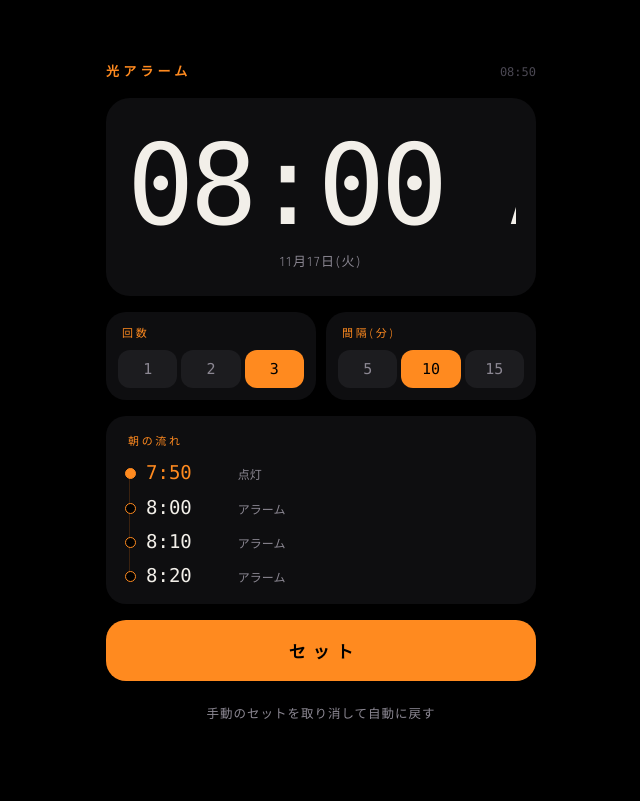
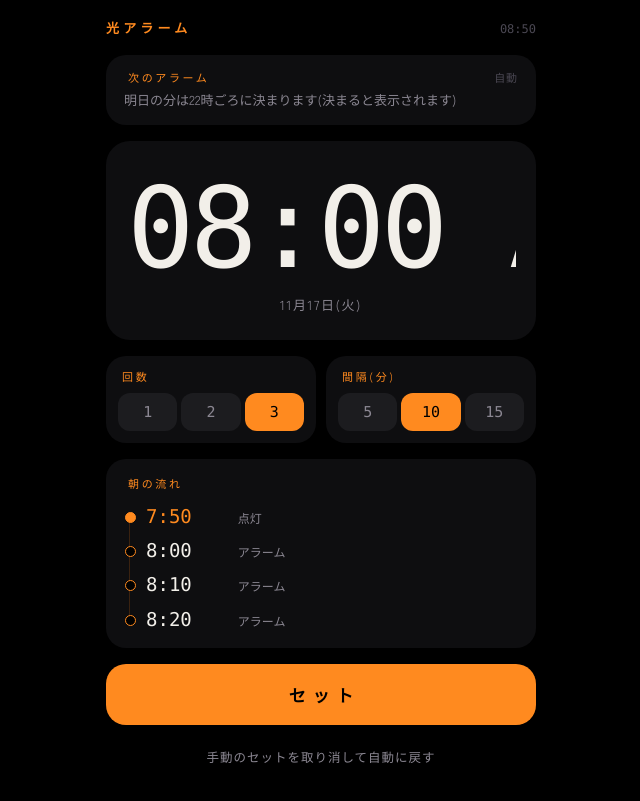
Before and after one commit to Yoppieee/hikari-alarm, a plain HTML site: page index.html in a window 1280 px wide. Shown: the whole page, without its empty margins (319-959 px from the left). Drawn offline with Linux system fonts and the light colour scheme; a web font is replaced by a local one.

Commit message:
ページに「次のアラーム」の表示を追加(手動の控え→plan.txtの順)
Co-Authored-By: Claude Opus 5.5 <noreply@anthropic.com>
Claude-Session: https://claude.ai/code/session_017vA1TfJoVAw5RPwfDsUXd4

```diff
--- a/index.html
+++ b/index.html
@@ -80,6 +80,13 @@ h1{margin:0;font-size:13px;font-weight:700;letter-spacing:.32em;color:var(--embe
 .cancel{display:block;text-align:center;text-decoration:none;color:var(--mute);font-size:12.5px;padding:6px 0;letter-spacing:.08em}
 .note{margin:0;font-size:11.5px;color:var(--faint);line-height:1.8}
 
+/* 次のアラーム(何もしなければ鳴る予定) */
+.next{background:var(--panel);border-radius:20px;padding:14px 18px 16px;display:flex;flex-direction:column;gap:4px}
+.next .lab{display:flex;justify-content:space-between;gap:8px}
+.next .src{color:var(--faint);letter-spacing:.08em}
+.next .val{font:500 17px var(--digit);font-variant-numeric:tabular-nums;color:var(--ink);word-break:keep-all;overflow-wrap:anywhere}
+.next .val.dim{font:400 13px var(--body);color:var(--mute)}
+
 /* 結果の表示(ショートカットから戻ってきたとき) */
 .result{border-radius:16px;padding:12px 16px;font-size:14px;font-weight:500;text-align:center;
   background:var(--ember-dim);color:var(--ember)}
@@ -98,6 +105,11 @@ button:focus-visible,#t:focus-visible,.go:focus-visible{outline:2px solid var(--
   </header>
 
   <div class="result" id="result" role="status" hidden></div>
+
+  <section class="next" id="next" aria-live="polite" hidden>
+    <span class="lab"><span>次のアラーム</span><span class="src" id="nextsrc"></span></span>
+    <span class="val" id="nextval"></span>
+  </section>
 
   <section class="stage" aria-label="1回目の時刻">
     <input id="t" type="time" value="08:00" step="300" aria-label="1回目の時刻">
@@ -217,6 +229,7 @@ button:focus-visible,#t:focus-visible,.go:focus-visible{outline:2px solid var(--
         dark ? hue(8, liv2, "groups/81/action", {bri:203, ct:250, transitiontime:6000}) : "-"
       ].join("\n");
     }
+    lastManual = {first: times[0].getTime(), text: (b.getMonth()+1)+"/"+b.getDate()+"("+W[b.getDay()]+") "+times.map(hm).join("/")+"・光"+hm(ls)};
     $("go").href = "shortcuts://x-callback-url/run-shortcut?name="+encodeURIComponent(SC)+"&input=text&text="+encodeURIComponent(payload);
     try{ localStorage.setItem("hikari-alarm", JSON.stringify({count:state.count,gap:state.gap,time:t.value})); }catch(e){}
   }
@@ -224,10 +237,41 @@ button:focus-visible,#t:focus-visible,.go:focus-visible{outline:2px solid var(--
   // 取り消し:☀️に「取消」だけを渡す(manual.txtを空にし、Watch起床の予定を消す。アラームは次の自動実行で入れ替わる)
   $("cancel").href = "shortcuts://x-callback-url/run-shortcut?name="+encodeURIComponent(SC)+"&input=text&text="+encodeURIComponent("取消");
 
+  // 次のアラームの表示。手動はこのページでセットした内容(端末に控える)、自動は plan.txt を読む
+  let lastManual = null;
+  $("go").addEventListener("click", () => { try{ if(lastManual) localStorage.setItem("hikari-manual", JSON.stringify(lastManual)); }catch(e){} setTimeout(showNext, 500); });
+  $("cancel").addEventListener("click", () => { try{ localStorage.removeItem("hikari-manual"); }catch(e){} setTimeout(showNext, 500); });
+  function setNext(src, val, dim){
+    $("nextsrc").textContent = src; $("nextval").textContent = val;
+    $("nextval").classList.toggle("dim", !!dim); $("next").hidden = false;
+  }
+  async function showNext(){
+    const now = new Date();
+    try{ const m = JSON.parse(localStorage.getItem("hikari-manual")||"null");
+         if(m && m.first > now.getTime()){ setNext("手動", m.text); return; } }catch(e){}
+    let lines;
+    try{
+      const r = await fetch("plan.txt?t="+Date.now(), {cache:"no-store"});
+      if(!r.ok) throw 0;
+      lines = (await r.text()).split("\n").map(x => x.trim());
+    }catch(e){ $("next").hidden = true; return; }
+    const today = new Date(now); today.setHours(0,0,0,0);
+    const md = (lines[4]||"").match(/^(\d{1,2})\/(\d{1,2})/);
+    let day = null;
+    if(md){ day = new Date(now.getFullYear(), +md[1]-1, +md[2]);
+            if(day - today < -180*86400000) day.setFullYear(day.getFullYear()+1); }
+    const first = (lines[1]||"").split(",")[0];
+    let fresh = false;
+    if(first && first !== "-"){ const f = new Date(first); fresh = !isNaN(f) && f > now; }
+    else if(day){ fresh = day > today || (+day === +today && now.getHours() < 12); }
+    if(fresh) setNext("自動", lines[4] || "");
+    else setNext("自動", "明日の分は22時ごろに決まります(決まると表示されます)", true);
+  }
+
   t.addEventListener("input", () => { autoDay(); render(); });
   $("cnt").addEventListener("click", e => { const b=e.target.closest("button"); if(b){ state.count=+b.dataset.v; render(); }});
   $("gap").addEventListener("click", e => { const b=e.target.closest("button"); if(b && !b.disabled){ state.gap=+b.dataset.v; render(); }});
-  document.addEventListener("visibilitychange", () => { if(!document.hidden){ autoDay(); render(); } });
+  document.addEventListener("visibilitychange", () => { if(!document.hidden){ autoDay(); render(); showNext(); } });
 
   // ショートカットから戻ってきたときの結果表示
   function showResult(){
@@ -254,7 +298,7 @@ button:focus-visible,#t:focus-visible,.go:focus-visible{outline:2px solid var(--
     setTimeout(() => { box.hidden = true; }, 15000);
   }
 
-  autoDay(); render(); showResult();
+  autoDay(); render(); showResult(); showNext();
 })();
 </script>
 </body>
```
Also changed, not shown: 1 other file.
